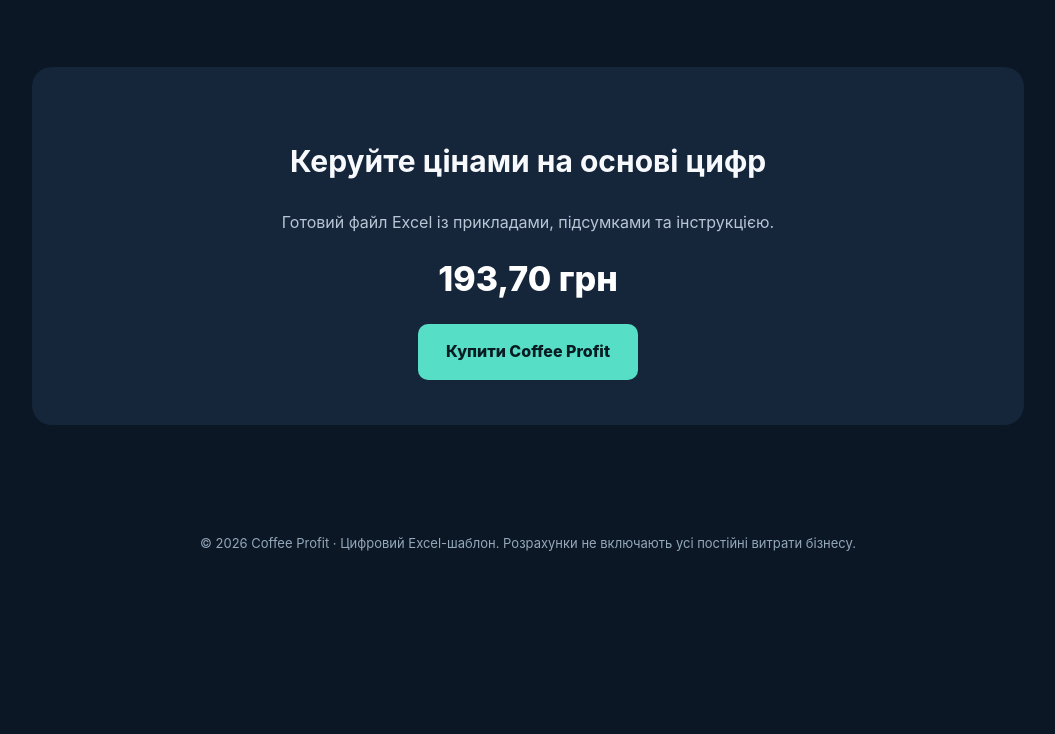
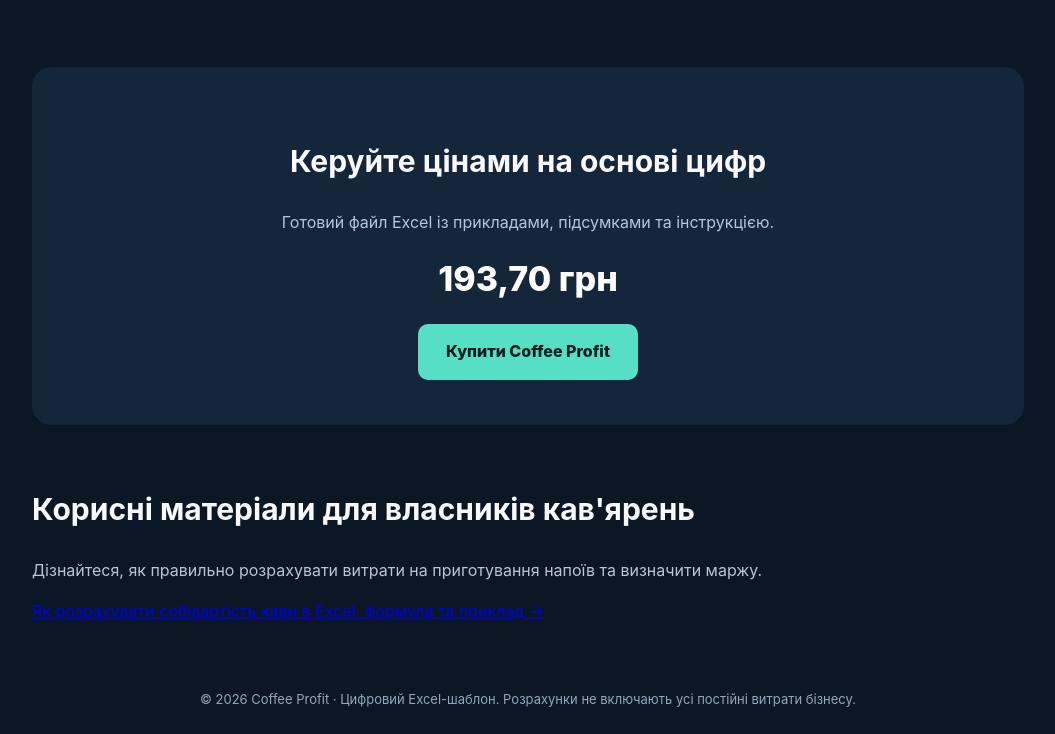
Before and after one commit to Omen947890/coffee-profit-site, a plain HTML site: page index.html in a window 1280 px wide. Shown: the part 1084-1818 px from the top of the page, without its empty margins (112-1167 px from the left). Before the commit the page ends 1662 px from the top, so only its background shows below. Drawn offline with Linux system fonts and the light colour scheme.

Commit message:
Add section for cafe owners with resource links
Added a new section with useful materials for cafe owners, including a link to a guide on calculating coffee costs.

```diff
--- a/index.html
+++ b/index.html
@@ -55,6 +55,12 @@ footer{font-size:13px;color:#93a8b9;text-align:center}
 <div class="price">193,70 грн</div>
 <a class="btn" href="https://coffeeprofitua.blacksea.in.ua/l/gsk">Купити Coffee Profit</a>
 </section>
+
+<section>
+  <h2>Корисні матеріали для власників кав'ярень</h2>
+  <p>Дізнайтеся, як правильно розрахувати витрати на приготування напоїв та визначити маржу.</p>
+  <p><a href="./sobivartist-kavy.html">Як розрахувати собівартість кави в Excel: формула та приклад →</a></p>
+</section>
 </main>
 <footer>© 2026 Coffee Profit · Цифровий Excel-шаблон. Розрахунки не включають усі постійні витрати бізнесу.</footer>
 </body>
```
